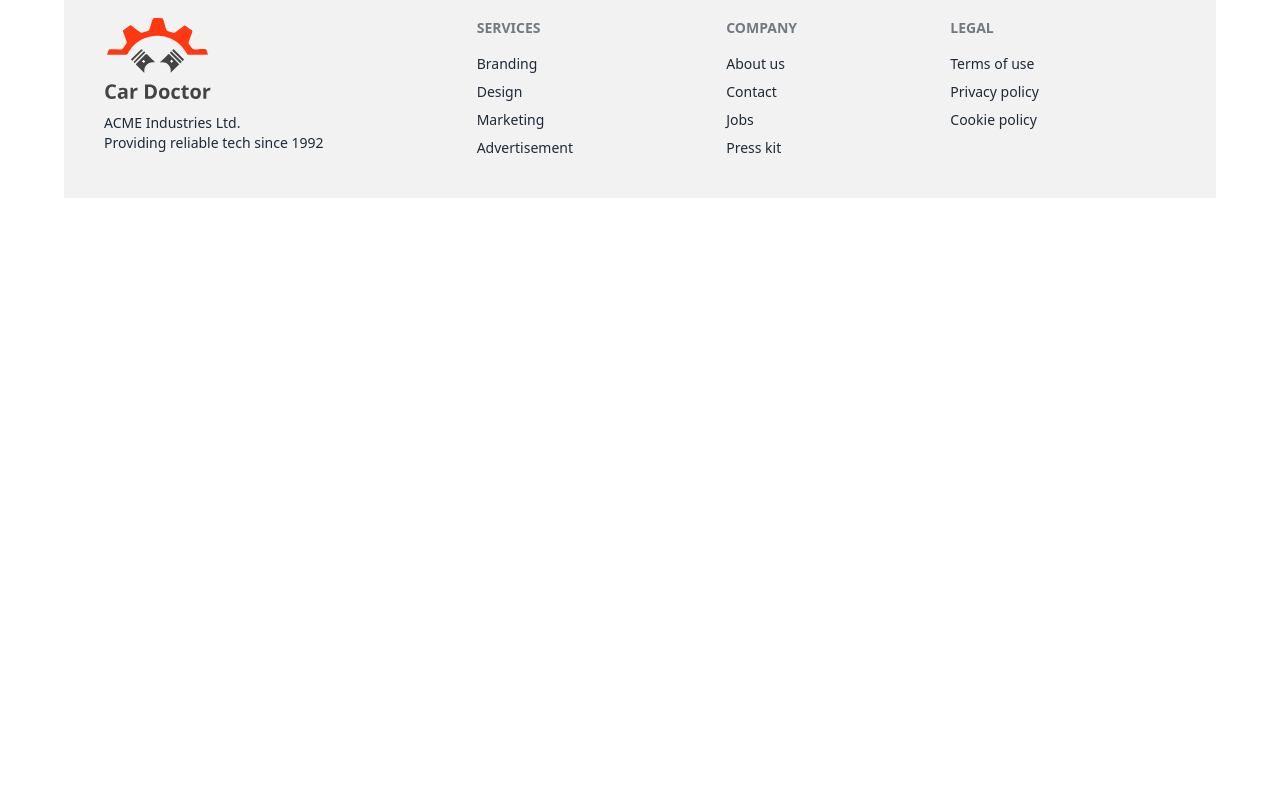
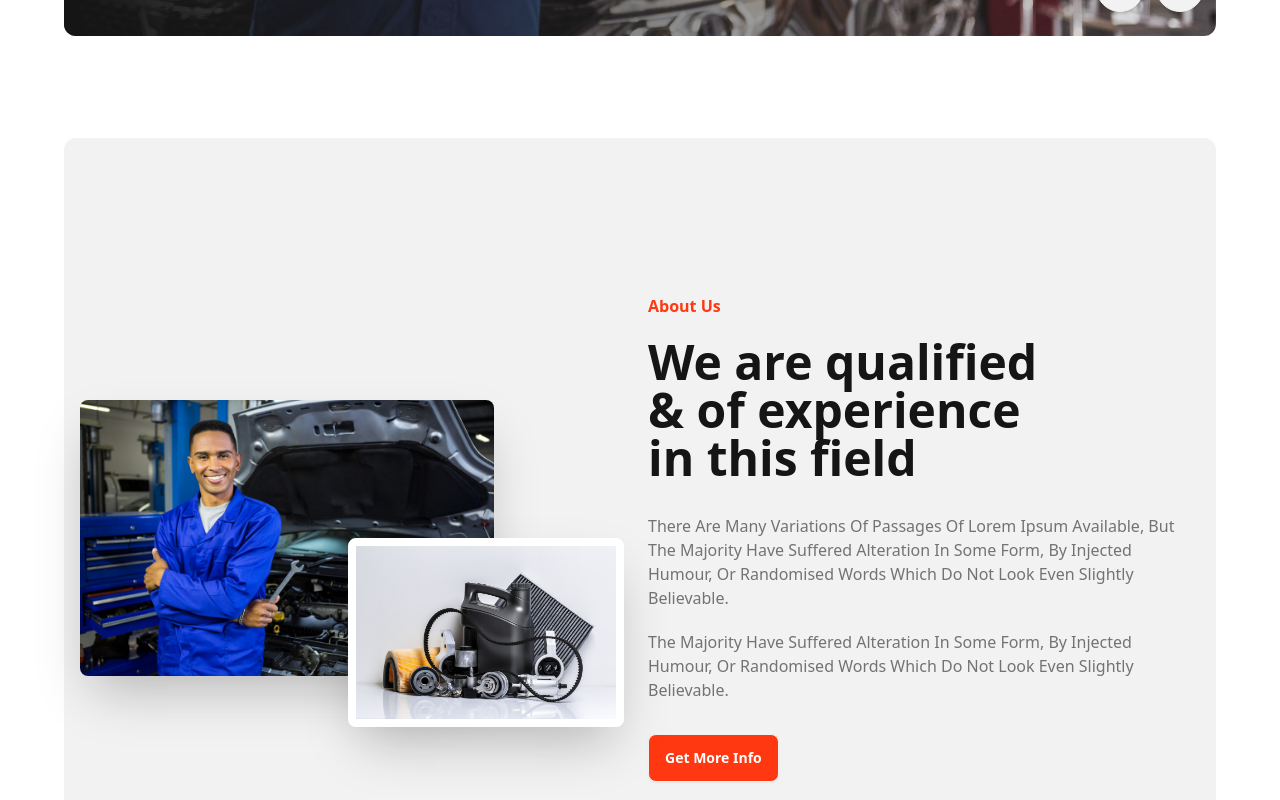
Before and after one commit to ahmadtnvir/car-doctor-client, a React (Vite) app: page / in a window 1280 px wide. Shown: the part 760-1560 px from the top of the page. Before the commit the page ends 958 px from the top, so only its background shows below. Built offline with nearby package versions, Linux system fonts and the light colour scheme.

Commit message:
Create About section with image Relative position.

```diff
--- /dev/null
+++ b/src/Pages/Home/About/About.jsx
@@ -0,0 +1,35 @@
+import parts from '../../../assets/images/about_us/parts.jpg';
+import person from '../../../assets/images/about_us/person.jpg';
+const About = () => {
+  return (
+    <div className="hero min-h-screen bg-base-200 my-24 rounded-xl">
+      <div className="hero-content flex-col lg:flex-row ">
+        <div className='w-1/2 relative'>
+        <img
+          src={person}
+          className="w-3/4 rounded-lg shadow-2xl"
+        />
+        <img
+          src={parts}
+          className="w-1/2 rounded-lg shadow-2xl absolute top-1/2 right-2 border-8 border-white"
+        />
+        </div>
+        <div className='w-1/2'>
+          <p className="text-5 text-[#FF3811] font-bold mb-5">About Us</p>
+            <h1 className='text-5xl font-bold text-[#151515] w-3/4 mb-8'>
+            We are qualified & of experience in this field
+            </h1>
+          <p className="text-[#737373] capitalize mb-5">
+          There are many variations of passages of Lorem Ipsum available, but the majority have suffered alteration in some form, by injected humour, or randomised words which do not look even slightly believable.
+          </p>
+          <p className="text-[#737373] capitalize mb-8">
+          the majority have suffered alteration in some form, by injected humour, or randomised words which do not look even slightly believable.
+          </p>
+          <button className="btn bg-[#FF3811] text-[#FFFFFF]">Get More Info</button>
+        </div>
+      </div>
+    </div>
+  );
+};
+
+export default About;
--- a/src/Pages/Home/Banner/Banner.jsx
+++ b/src/Pages/Home/Banner/Banner.jsx
@@ -10,7 +10,7 @@
   return (
     // <div className="slider-container">
 
-    <div className="carousel w-full h-[600px] rounded-xl">
+    <div className="carousel w-full h-[600px] rounded-xl mt-16">
       <div id="slide1" className="carousel-item relative w-full ">
         <img src={img1} className="w-full object-cover animate__animated animate__zoomIn" />
         <div className="absolute flex flex-col justify-center items-start left-0 top-0 text-white bg-gradient-to-l from-[#15151500] to-[#151515] h-full w-full pl-10 space-y-4 ">
@@ -40,7 +40,7 @@
       <div id="slide2" className="carousel-item relative w-full">
         <img src={img2} className="w-full object-cover animate__animated animate__zoomIn" />
         <div className="absolute flex flex-col justify-center items-start left-0 top-0 text-white bg-gradient-to-l from-[#15151500] to-[#151515] h-full w-full pl-10 space-y-4 ">
-          <h1 className="text-6xl font-bold w-1/">
+          <h1 className="text-6xl font-bold w-1/3">
             Affordable Price For Car Servicing
           </h1>
           <p className="w-1/3">
@@ -66,7 +66,7 @@
       <div id="slide3" className="carousel-item relative w-full">
         <img src={img3} className="w-full object-cover animate__animated animate__zoomIn" />
         <div className="absolute flex flex-col justify-center items-start left-0 top-0 text-white bg-gradient-to-l from-[#15151500] to-[#151515] h-full w-full pl-10 space-y-4 ">
-          <h1 className="text-6xl font-bold w-1/">
+          <h1 className="text-6xl font-bold w-1/3">
             Affordable Price For Car Servicing
           </h1>
           <p className="w-1/3">
@@ -92,7 +92,7 @@
       <div id="slide4" className="carousel-item relative w-full">
         <img src={img4} className="w-full object-cover animate__animated animate__zoomIn" />
         <div className="absolute flex flex-col justify-center items-start left-0 top-0 text-white bg-gradient-to-l from-[#15151500] to-[#151515] h-full w-full pl-10 space-y-4 ">
-          <h1 className="text-6xl font-bold w-1/">
+          <h1 className="text-6xl font-bold w-1/3">
             Affordable Price For Car Servicing
           </h1>
           <p className="w-1/3">
@@ -118,7 +118,7 @@
       <div id="slide5" className="carousel-item relative w-full">
         <img src={img5} className="w-full object-cover animate__animated animate__zoomIn" />
         <div className="absolute flex flex-col justify-center items-start left-0 top-0 text-white bg-gradient-to-l from-[#15151500] to-[#151515] h-full w-full pl-10 space-y-4 ">
-          <h1 className="text-6xl font-bold w-1/">
+          <h1 className="text-6xl font-bold w-1/3">
             Affordable Price For Car Servicing
           </h1>
           <p className="w-1/3">
@@ -144,7 +144,7 @@
       <div id="slide6" className="carousel-item relative w-full">
         <img src={img6} className="w-full object-cover animate__animated animate__zoomIn" />
         <div className="absolute flex flex-col justify-center items-start left-0 top-0 text-white bg-gradient-to-l from-[#15151500] to-[#151515] h-full w-full pl-10 space-y-4 ">
-          <h1 className="text-6xl font-bold w-1/">
+          <h1 className="text-6xl font-bold w-1/3">
             Affordable Price For Car Servicing
           </h1>
           <p className="w-1/3">
--- a/src/Pages/Home/Home/Home.jsx
+++ b/src/Pages/Home/Home/Home.jsx
@@ -1,3 +1,4 @@
+import About from "../About/About";
 import Banner from "../Banner/Banner";
 
 
@@ -5,6 +6,7 @@
     return (
         <div>
             <Banner></Banner>
+            <About></About>
         </div>
     );
 };
```
